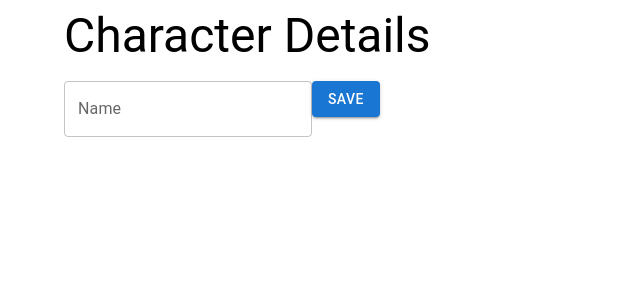
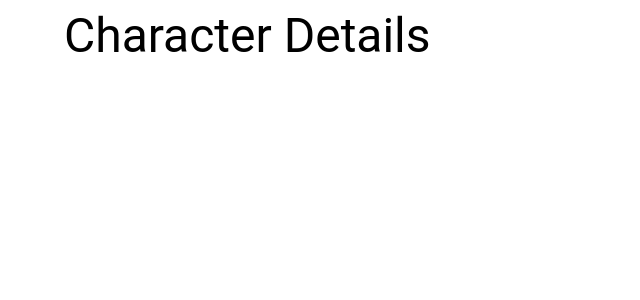
Before and after one commit to RadMad/react-star-wars-app, a React (Vite) app: page /character/1 in a window 1280 px wide. Shown: the top 300 px of the page, without its empty margins (0-640 px from the left). Built offline with nearby package versions, Linux system fonts and the light colour scheme.

Commit message:
added usage of dexie db

```diff
--- a/package.json
+++ b/package.json
@@ -15,6 +15,7 @@
     "@emotion/styled": "^11.11.5",
     "@mui/material": "^5.15.21",
     "@types/react-redux": "^7.1.33",
+    "dexie": "^4.0.7",
     "pinia": "^2.1.7",
     "react": "^18.3.1",
     "react-dom": "^18.3.1",
--- a/src/components/CharacterList.tsx
+++ b/src/components/CharacterList.tsx
@@ -1,25 +1,30 @@
 // src/components/CharacterList.tsx
 
-import React from 'react';
-import { List, ListItem, ListItemText } from '@mui/material';
-
-interface Character {
-  name: string;
-  birth_year: string;
-  height: string;
-  mass: string;
-}
+import React from "react";
+import { List, ListItem, ListItemText } from "@mui/material";
+import { Character } from "../types/types";
+import { useNavigate } from "react-router-dom";
+import { extractIdFromUrl } from "../utils";
 
 interface CharacterListProps {
   characters: Character[];
-  onCharacterClick: (character: Character) => void;
 }
 
-const CharacterList: React.FC<CharacterListProps> = ({ characters, onCharacterClick }) => {
+const CharacterList: React.FC<CharacterListProps> = ({ characters }) => {
+  const navigate = useNavigate();
+
+  const handleCharacterClick = (character: Character) => {
+    console.log("Clicked character:", character);
+    navigate(`/character/${extractIdFromUrl(character.url)}`);
+  };
   return (
     <List>
       {characters.map((character, index) => (
-        <ListItem button key={index} onClick={() => onCharacterClick(character)}>
+        <ListItem
+          button
+          key={index}
+          onClick={() => handleCharacterClick(character)}
+        >
           <ListItemText primary={character.name} />
         </ListItem>
       ))}
--- /dev/null
+++ b/src/db.ts
@@ -0,0 +1,15 @@
+import Dexie, { Table } from 'dexie';
+import { Character } from './types/types';
+
+export class MyAppDatabase extends Dexie {
+  characters!: Table<Character, number>; // number = type of the primkey
+
+  constructor() {
+    super('myAppDatabase');
+    this.version(1).stores({
+      characters: '++id,name,height,mass,hair_color,skin_color,eye_color,birth_year,gender', // Primary key and indexed props
+    });
+  }
+}
+
+export const db = new MyAppDatabase();
--- a/src/pages/CharacterPage.tsx
+++ b/src/pages/CharacterPage.tsx
@@ -1,29 +1,31 @@
 // src/pages/CharacterPage.tsx
-
-import React from 'react';
-import { Container, Typography, Button, TextField } from '@mui/material';
-import { useSelector, useDispatch } from 'react-redux';
-import { RootState } from '../store/configureStore'; // Adjust path as per your store configuration
-import { updateCharacterName } from '../store/characterActions'; // Adjust path as per your action file
-import { useForm } from 'react-hook-form';
-
-interface FormData {
-  name: string;
-}
+import React, { useEffect, useState } from 'react';
+import { Container, Typography, TextField, Button } from '@mui/material';
+import { useParams } from 'react-router-dom';
+import { useForm, Controller } from 'react-hook-form';
+import { Character } from '../types/types';
+import { db } from '../db';
 
 const CharacterPage: React.FC = () => {
-  const currentCharacter = useSelector((state: RootState) => state.characters.currentCharacter);
-  const dispatch = useDispatch();
+  const { id } = useParams<{ id: string }>();
+  const [character, setCharacter] = useState<Character | null>(null);
+  const { handleSubmit, control, reset } = useForm<Character>();
 
-  const { handleSubmit, register } = useForm<FormData>({
-    defaultValues: {
-      name: currentCharacter?.name || '',
-    },
-  });
+  useEffect(() => {
+    const fetchCharacter = async () => {
+      const characterFromDb = await db.characters.get(Number(id));
+      if (characterFromDb) {
+        setCharacter(characterFromDb);
+        reset(characterFromDb);
+      }
+    };
 
-  const onSubmit = (data: FormData) => {
-    dispatch(updateCharacterName(data.name));
-    // Implement save logic here (local storage or state management)
+    fetchCharacter();
+  }, [id, reset]);
+
+  const onSubmit = async (data: Character) => {
+    await db.characters.put({ ...data, id: Number(id) });
+    setCharacter(data);
   };
 
   return (
@@ -31,21 +33,53 @@ const CharacterPage: React.FC = () => {
       <Typography variant="h3" gutterBottom>
         Character Details
       </Typography>
-      <div>
-        <Typography variant="h5">{currentCharacter?.name}</Typography>
-        {/* Display other character details here */}
-      </div>
-      <form onSubmit={handleSubmit(onSubmit)}>
-        <TextField
-          label="Name"
-          variant="outlined"
-          {...register('name')}
-          style={{ marginBottom: 20 }}
-        />
-        <Button variant="contained" type="submit">
-          Save
-        </Button>
-      </form>
+      {character && (
+        <form onSubmit={handleSubmit(onSubmit)}>
+          <Controller
+            name="name"
+            control={control}
+            render={({ field }) => <TextField label="Name" variant="outlined" fullWidth margin="normal" {...field} />}
+          />
+          <Controller
+            name="height"
+            control={control}
+            render={({ field }) => <TextField label="Height" variant="outlined" fullWidth margin="normal" {...field} />}
+          />
+          <Controller
+            name="mass"
+            control={control}
+            render={({ field }) => <TextField label="Mass" variant="outlined" fullWidth margin="normal" {...field} />}
+          />
+          <Controller
+            name="hair_color"
+            control={control}
+            render={({ field }) => <TextField label="Hair Color" variant="outlined" fullWidth margin="normal" {...field} />}
+          />
+          <Controller
+            name="skin_color"
+            control={control}
+            render={({ field }) => <TextField label="Skin Color" variant="outlined" fullWidth margin="normal" {...field} />}
+          />
+          <Controller
+            name="eye_color"
+            control={control}
+            render={({ field }) => <TextField label="Eye Color" variant="outlined" fullWidth margin="normal" {...field} />}
+          />
+          <Controller
+            name="birth_year"
+            control={control}
+            render={({ field }) => <TextField label="Birth Year" variant="outlined" fullWidth margin="normal" {...field} />}
+          />
+          <Controller
+            name="gender"
+            control={control}
+            render={({ field }) => <TextField label="Gender" variant="outlined" fullWidth margin="normal" {...field} />}
+          />
+          <Button type="submit" variant="contained" color="primary">
+            Save
+          </Button>
+        </form>
+      )}
     </Container>
   );
 };
--- a/src/pages/HomePage.tsx
+++ b/src/pages/HomePage.tsx
@@ -1,10 +1,11 @@
-import React from 'react';
+import React, { useEffect } from 'react';
 import { Container, Typography, Grid, CircularProgress } from '@mui/material';
 import CharacterList from '../components/CharacterList';
 import { fetchCharacters } from '../api/starWarsApi';
 import { useFetch } from '../hooks/useFetch';
 import { Character } from '../types/types';
 import ErrorMessage from '../components/ErrorMessage';
+import { db } from '../db';
 
 interface CharacterResponse {
   results: Character[];
@@ -13,9 +14,15 @@ interface CharacterResponse {
 const HomePage: React.FC = () => {
   const { data, loading, error } = useFetch<CharacterResponse>(fetchCharacters);
 
-  const handleCharacterClick = (character: Character) => {
-    console.log('Clicked character:', character);
-  };
+  useEffect(() => {
+    const saveCharactersToDB = async (characters: Character[]) => {
+      await db.characters.bulkPut(characters);
+    };
+
+    if (data) {
+      saveCharactersToDB(data.results);
+    }
+  }, [data]);
 
   return (
     <Container>
@@ -35,7 +42,7 @@ const HomePage: React.FC = () => {
       {!loading && !error && data && (
         <Grid container spacing={2}>
           <Grid item xs={12}>
-            <CharacterList characters={data.results} onCharacterClick={handleCharacterClick} />
+            <CharacterList characters={data.results} />
           </Grid>
         </Grid>
       )}
--- a/src/types/types.ts
+++ b/src/types/types.ts
@@ -1,8 +1,14 @@
 export interface Character {
+  id: number;
+  url: string;
   name: string;
   birth_year: string;
   height: string;
   mass: string;
+  hair_color: string;
+  skin_color: string;
+  eye_color: string;
+  gender: string;
 }
 
 export interface CharacterResponse {
--- /dev/null
+++ b/src/utils.ts
@@ -0,0 +1,14 @@
+// Функция для извлечения идентификатора из URL
+export const extractIdFromUrl = (url: string): number | null => {
+    // Проверяем, что URL соответствует шаблону "https://swapi.dev/api/people/{id}/"
+    const match = url.match(/\/(\d+)\/$/);
+    if (match) {
+      return parseInt(match[1], 10); // Извлекаем цифровую часть и преобразуем в число
+    }
+    return null; // Возвращаем null в случае, если URL не соответствует ожидаемому формату
+  };
+
+  // Пример использования
+  /*const url = "https://swapi.dev/api/people/1/";
+  const id = extractIdFromUrl(url);
+  console.log(id); // Выведет: 1*/
```
Also changed, not shown: src/App.tsx (+0 -36 lines), src/components/CharacterDetails.tsx (deleted, +0 -30 lines), src/components/CharacterEdit.tsx (deleted), 1 other file (tests, documents, lock files or other folders).
